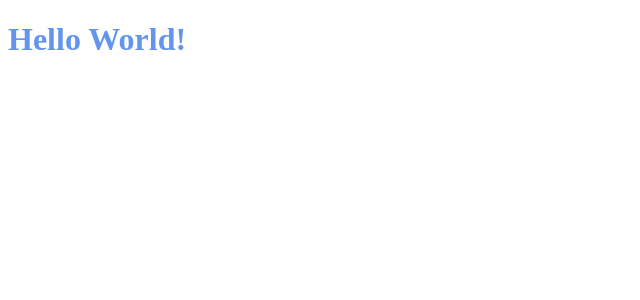
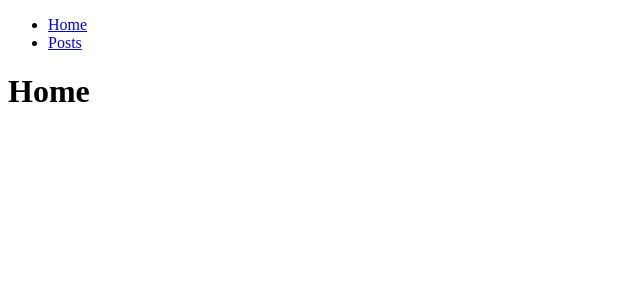
Before and after one commit to MichalZalecki/react-boilerplate-lite, a React app: page / in a window 1280 px wide. Shown: the top 300 px of the page, without its empty margins (0-640 px from the left). Built offline with nearby package versions, Linux system fonts and the light colour scheme.

Commit message:
Use BrowserRouter to handle routing

```diff
--- a/src/common/App/App.jsx
+++ b/src/common/App/App.jsx
@@ -1,18 +1,19 @@
-import React, { Component } from "react";
-import cls from "./App.css";
+import React from "react";
+import { BrowserRouter as Router, Route } from "react-router-dom";
 
-class App extends Component {
-  state = {
-    text: "Hello World!",
-  };
+import Navigation from "../Navigation/Navigation";
+import Home from "../Home/Home";
+import Posts from "../../posts/Posts/Posts";
 
-  render() {
-    return (
-      <div>
-        <h1 className={cls.title}>{this.state.text}</h1>
-      </div>
-    );
-  }
-}
+const App = () => (
+  <Router>
+    <div>
+      <Navigation />
+
+      <Route exact path="/" component={Home} />
+      <Route path="/posts" component={Posts} />
+    </div>
+  </Router>
+);
 
 export default App;
--- /dev/null
+++ b/src/common/Home/Home.jsx
@@ -0,0 +1,9 @@
+import React from "react";
+
+const Home = () => (
+  <div>
+    <h1>Home</h1>
+  </div>
+);
+
+export default Home;
--- /dev/null
+++ b/src/common/Navigation/Navigation.jsx
@@ -0,0 +1,11 @@
+import React from "react";
+import { Link } from "react-router-dom";
+
+const Navigation = () => (
+  <ul>
+    <li><Link to="/">Home</Link></li>
+    <li><Link to="/posts">Posts</Link></li>
+  </ul>
+);
+
+export default Navigation;
--- a/src/index.jsx
+++ b/src/index.jsx
@@ -1,13 +1,16 @@
 import React from "react";
 import ReactDOM from "react-dom";
 import { AppContainer } from "react-hot-loader";
+import { BrowserRouter } from "react-router-dom";
 
 import App from "./common/App/App";
 
 function render(Root) {
   ReactDOM.render(
     <AppContainer>
-      <Root />
+      <BrowserRouter>
+        <Root />
+      </BrowserRouter>
     </AppContainer>,
     document.getElementById("root"),
   );
--- /dev/null
+++ b/src/posts/Posts/Posts.jsx
@@ -0,0 +1,9 @@
+import React from "react";
+
+const Posts = () => (
+  <div>
+    <h1>Posts</h1>
+  </div>
+);
+
+export default Posts;
```
